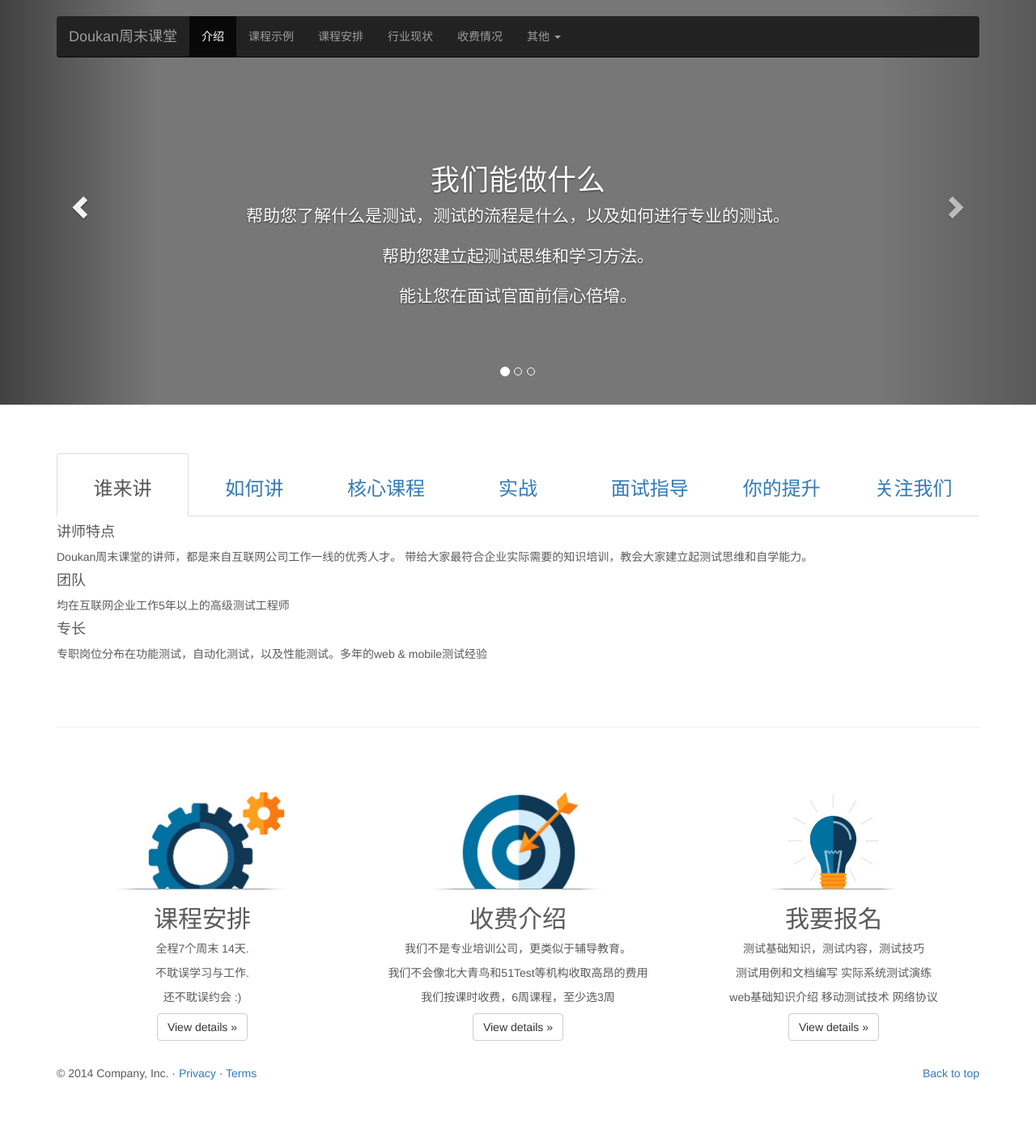
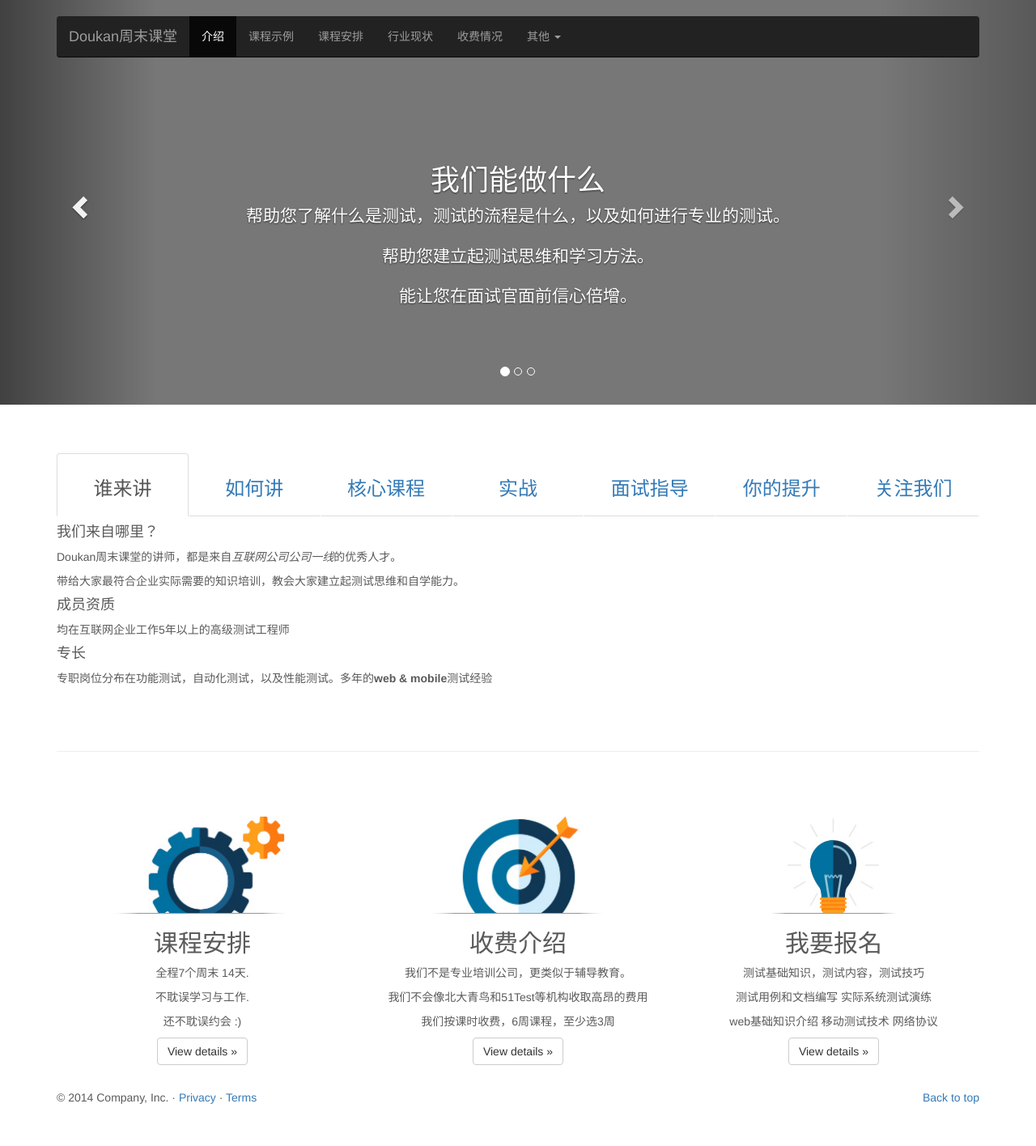
Before and after one commit to guming/myblog, a Jekyll site: the page home.html, which Jekyll copies as it is, in a window 1280 px wide. Shown: the whole page at 81% size. Built offline with Jekyll 4.4.1, drawn with Linux system fonts in a browser that asks for light colours; nearby versions of some CDN libraries; before the commit the page ends 1386 px from its top, so only the background shows below that.

Commit message:
add new element

```diff
--- a/home.html
+++ b/home.html
@@ -162,13 +162,13 @@
          <div class="tab-pane fade in active" id="a1">
           <p></p>
           <p></p>
-          <h4>讲师特点</h4>
-          <p>Doukan周末课堂的讲师，都是来自互联网公司工作一线的优秀人才。
-            带给大家最符合企业实际需要的知识培训，教会大家建立起测试思维和自学能力。</p>
-          <h4>团队</h4>
+          <h4>我们来自哪里？</h4>
+          <p>Doukan周末课堂的讲师，都是来自<em>互联网公司公司一线</em>的优秀人才。</p>
+          <p>带给大家最符合企业实际需要的知识培训，教会大家建立起测试思维和自学能力。</p>
+          <h4>成员资质</h4>
           <p>均在互联网企业工作5年以上的高级测试工程师</p>
           <h4>专长</h4>
-          <p>专职岗位分布在功能测试，自动化测试，以及性能测试。多年的web & mobile测试经验</p>
+          <p>专职岗位分布在功能测试，自动化测试，以及性能测试。多年的<strong>web & mobile</strong>测试经验</p>
 
          </div>
          <div class="tab-pane fade" id="ejb">
```
